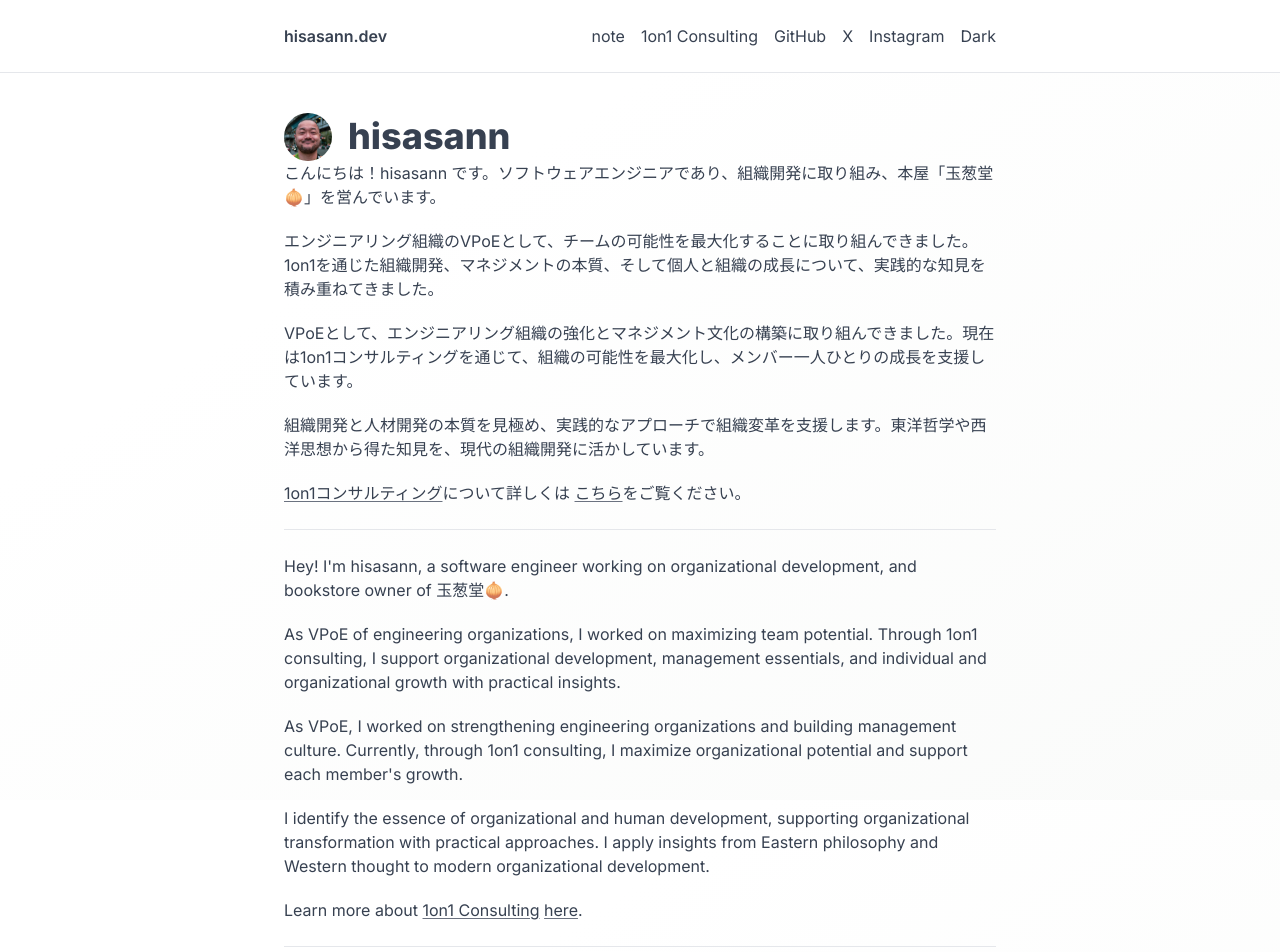
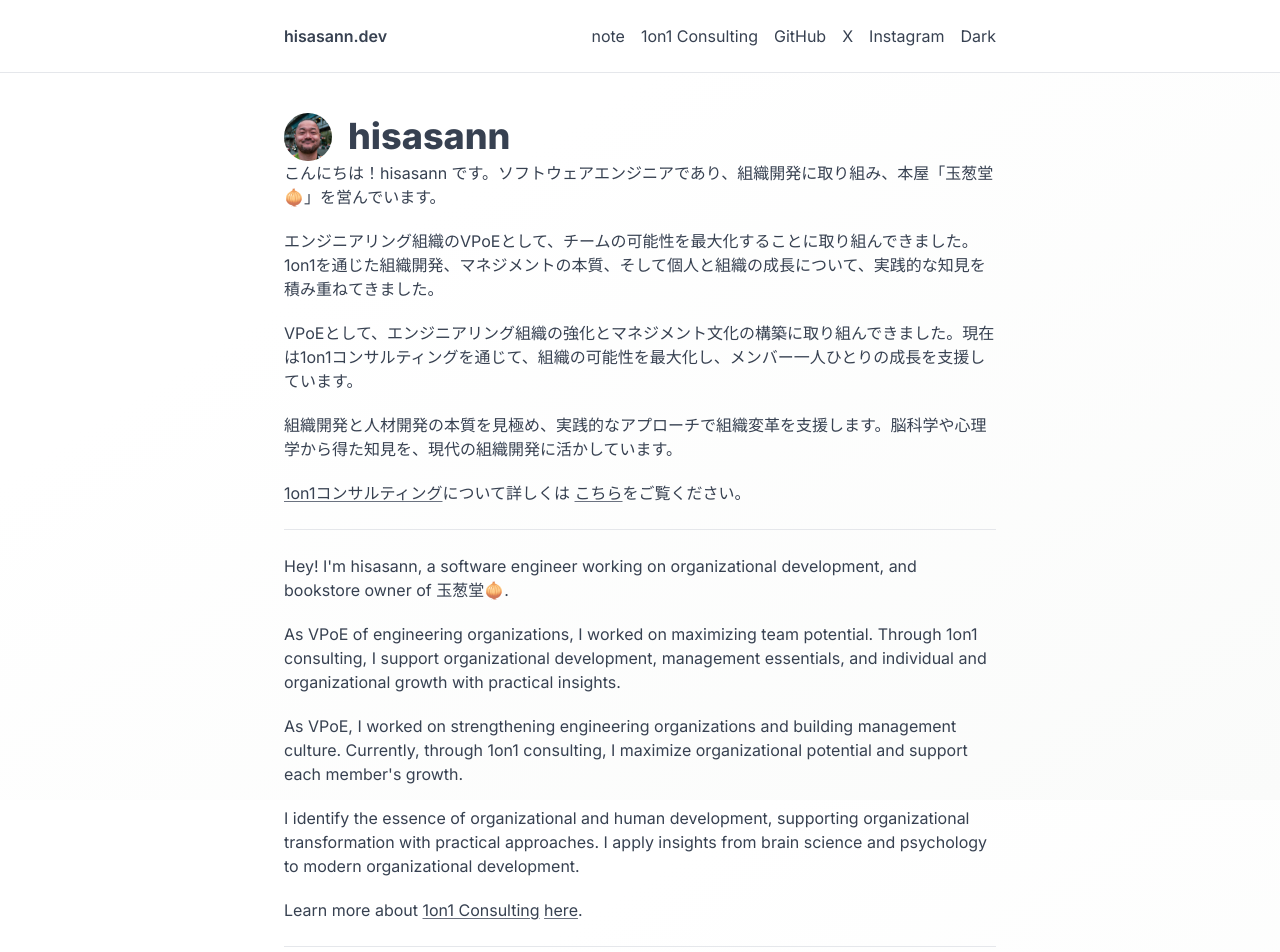
Before and after one commit to hisasann/hisasann.dev, a React (Vite) app: page / in a window 1280 px wide. Shown: the top 952 px of the page. Built offline with nearby package versions, Linux system fonts and the light colour scheme.

Commit message:
Update src/App.tsx

```diff
--- a/src/App.tsx
+++ b/src/App.tsx
@@ -68,12 +68,12 @@ function App() {
     greeting: 'こんにちは！hisasann です。ソフトウェアエンジニアであり、組織開発に取り組み、本屋「玉葱堂🧅」を営んでいます。',
     intro: 'エンジニアリング組織のVPoEとして、チームの可能性を最大化することに取り組んできました。1on1を通じた組織開発、マネジメントの本質、そして個人と組織の成長について、実践的な知見を積み重ねてきました。',
     experience: 'VPoEとして、エンジニアリング組織の強化とマネジメント文化の構築に取り組んできました。現在は1on1コンサルティングを通じて、組織の可能性を最大化し、メンバー一人ひとりの成長を支援しています。',
-    philosophy: '組織開発と人材開発の本質を見極め、実践的なアプローチで組織変革を支援します。東洋哲学や西洋思想から得た知見を、現代の組織開発に活かしています。',
+    philosophy: '組織開発と人材開発の本質を見極め、実践的なアプローチで組織変革を支援します。脳科学や心理学から得た知見を、現代の組織開発に活かしています。',
     findMe: 'Find me on',
     greetingEn: "Hey! I'm hisasann, a software engineer working on organizational development, and bookstore owner of 玉葱堂🧅.",
     introEn: 'As VPoE of engineering organizations, I worked on maximizing team potential. Through 1on1 consulting, I support organizational development, management essentials, and individual and organizational growth with practical insights.',
     experienceEn: 'As VPoE, I worked on strengthening engineering organizations and building management culture. Currently, through 1on1 consulting, I maximize organizational potential and support each member\'s growth.',
-    philosophyEn: 'I identify the essence of organizational and human development, supporting organizational transformation with practical approaches. I apply insights from Eastern philosophy and Western thought to modern organizational development.',
+    philosophyEn: 'I identify the essence of organizational and human development, supporting organizational transformation with practical approaches. I apply insights from brain science and psychology to modern organizational development.',
     findMeEn: 'Find me on',
   };
 
```
